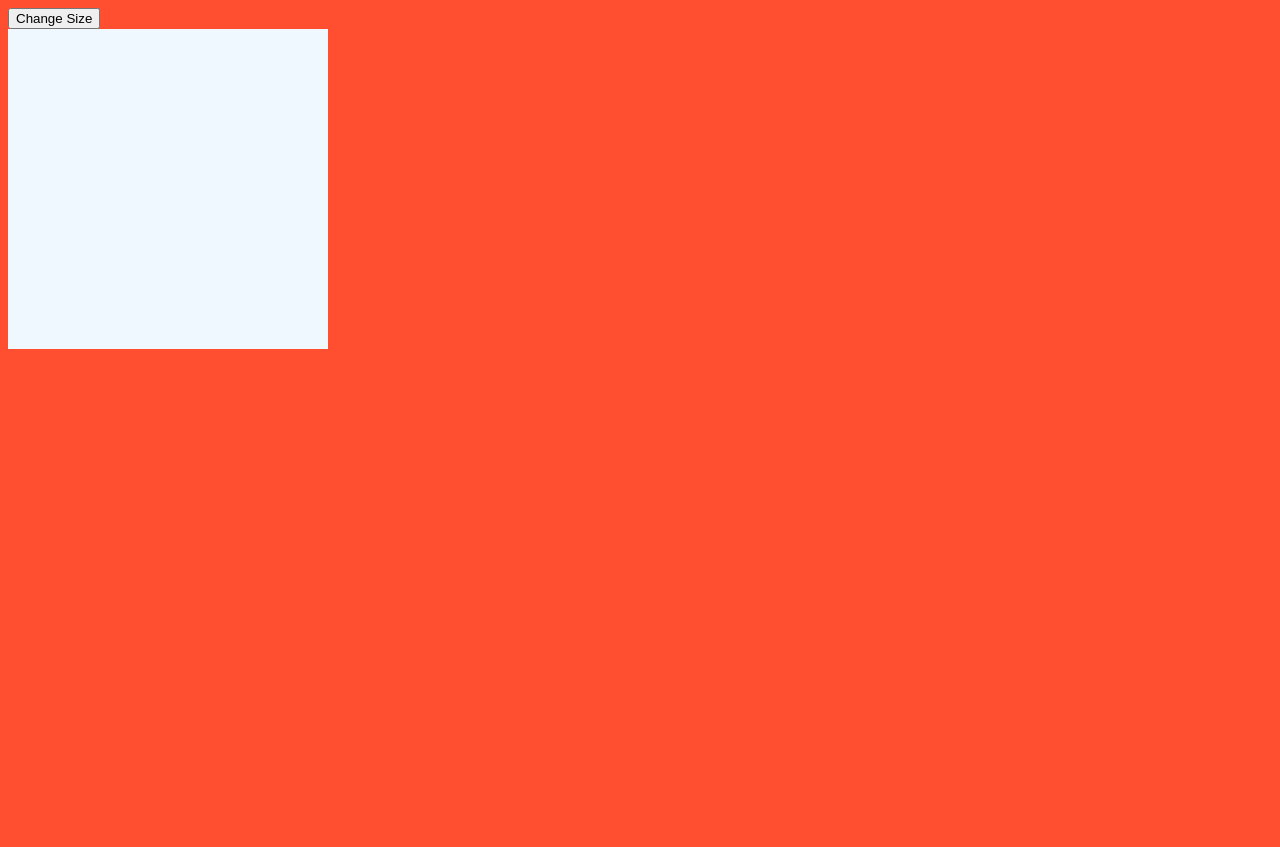
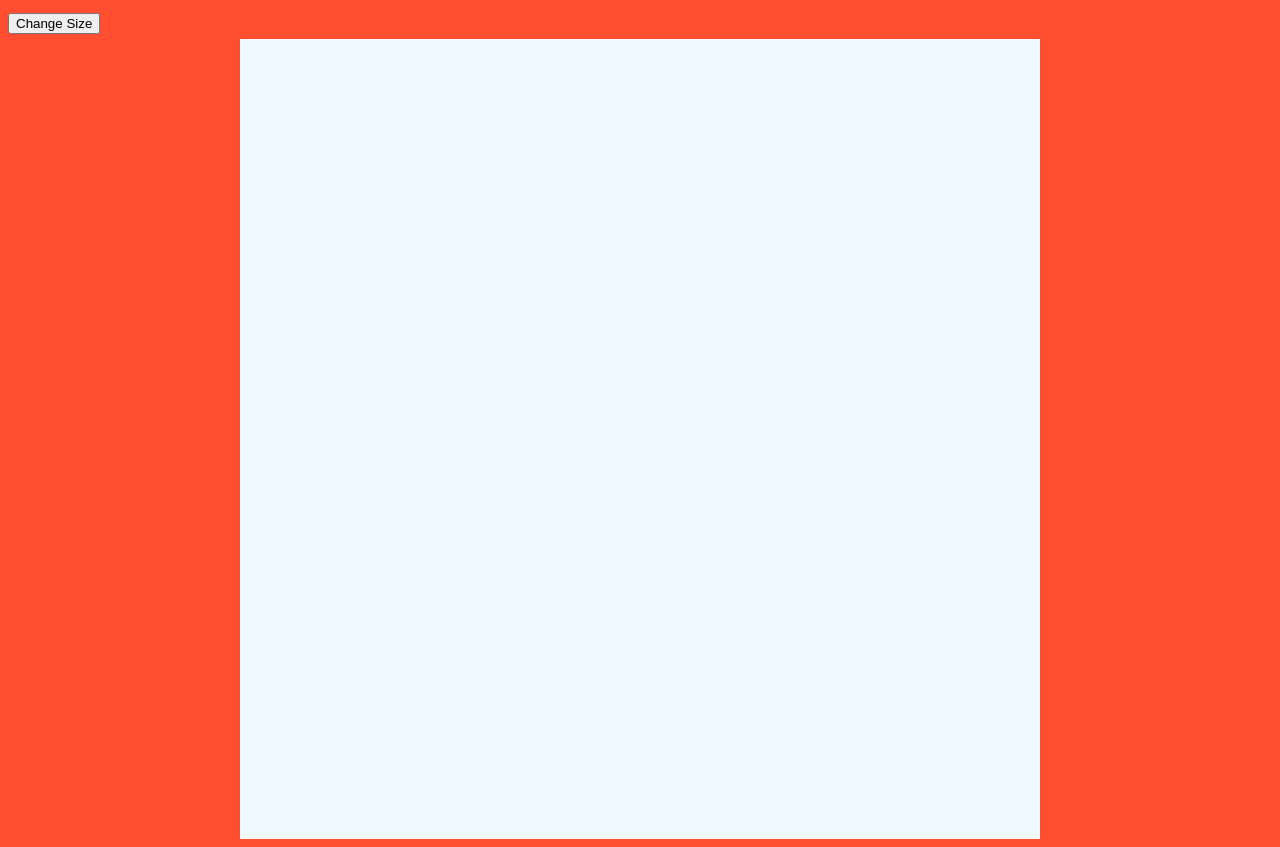
Before and after one commit to ziko1905/etch-a-sketch, a plain HTML site: page index.html in a window 1280 px wide. Drawn offline with Linux system fonts and the light colour scheme.

Commit message:
Fix drawing square

```diff
--- a/styles.css
+++ b/styles.css
@@ -20,18 +20,26 @@ h1 {
 }
 
 .grid {
+    display: flex;
     height: 800px;
     width: 800px;
-    flex: auto;
+    margin: 0px auto;
+    flex-direction: column;
 }
 
 .field {
     background-color: aliceblue;
-    height: 20px;
-    width: 20px;
+    flex: auto;
+
 }
 
 .row {
     display: flex;
     flex-direction: row;
+    flex: auto;
 }
+
+.change {
+    margin: 5px auto;
+    text-align: center;
+}
```
